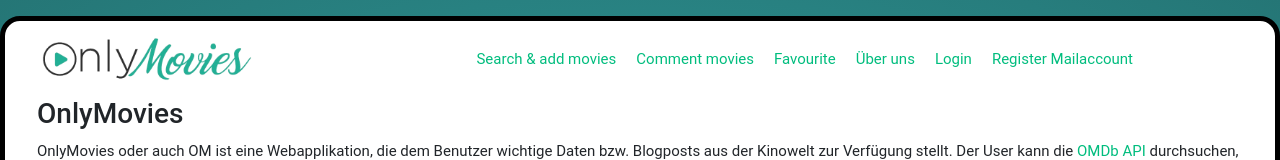
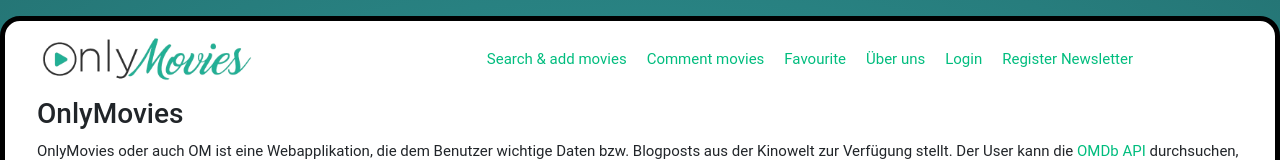
Before and after one commit to Aminjo1204/Only_Movies, a Vue app in the folder OnlyMoviesProject/OnlyMoviesProject.Client/: page / in a window 1280 px wide. Shown: the top 160 px of the page. Built offline with nearby package versions, Linux system fonts and the light colour scheme.

Commit message:
fix name

```diff
--- a/OnlyMoviesProject/OnlyMoviesProject.Client/src/components/Navbar.vue
+++ b/OnlyMoviesProject/OnlyMoviesProject.Client/src/components/Navbar.vue
@@ -25,7 +25,7 @@ import process from 'node:process'
                 </li>
             </router-link>
             <a href="" v-on:click="logout()"><li v-if="authenticated">Logout {{ userdata.username }}</li></a>
-            <li><a v-bind:href="registerMailUrl">Register Mailaccount</a></li>
+            <li><a v-bind:href="registerMailUrl">Register Newsletter</a></li>
         </ul>
     </nav>
 </template>
```
